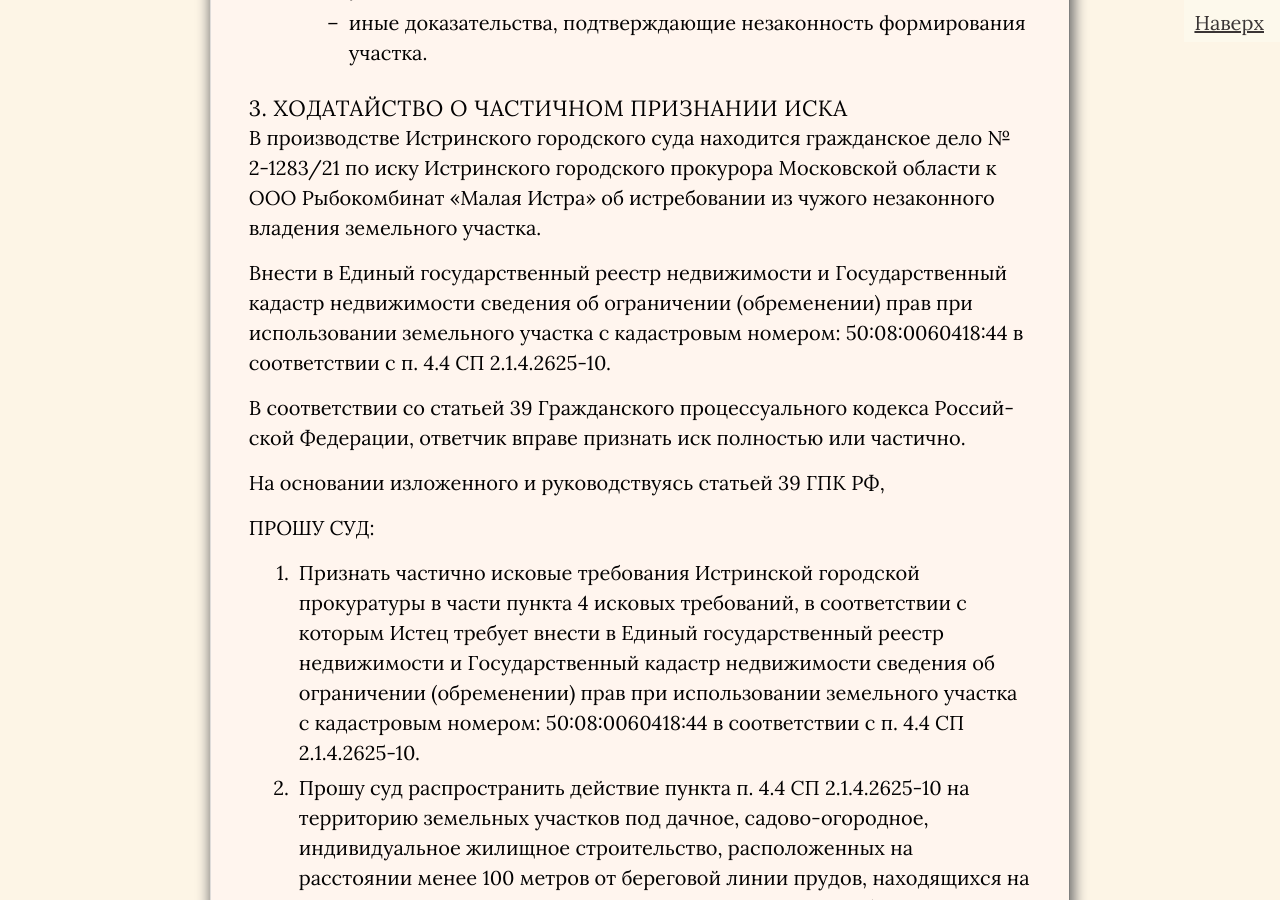
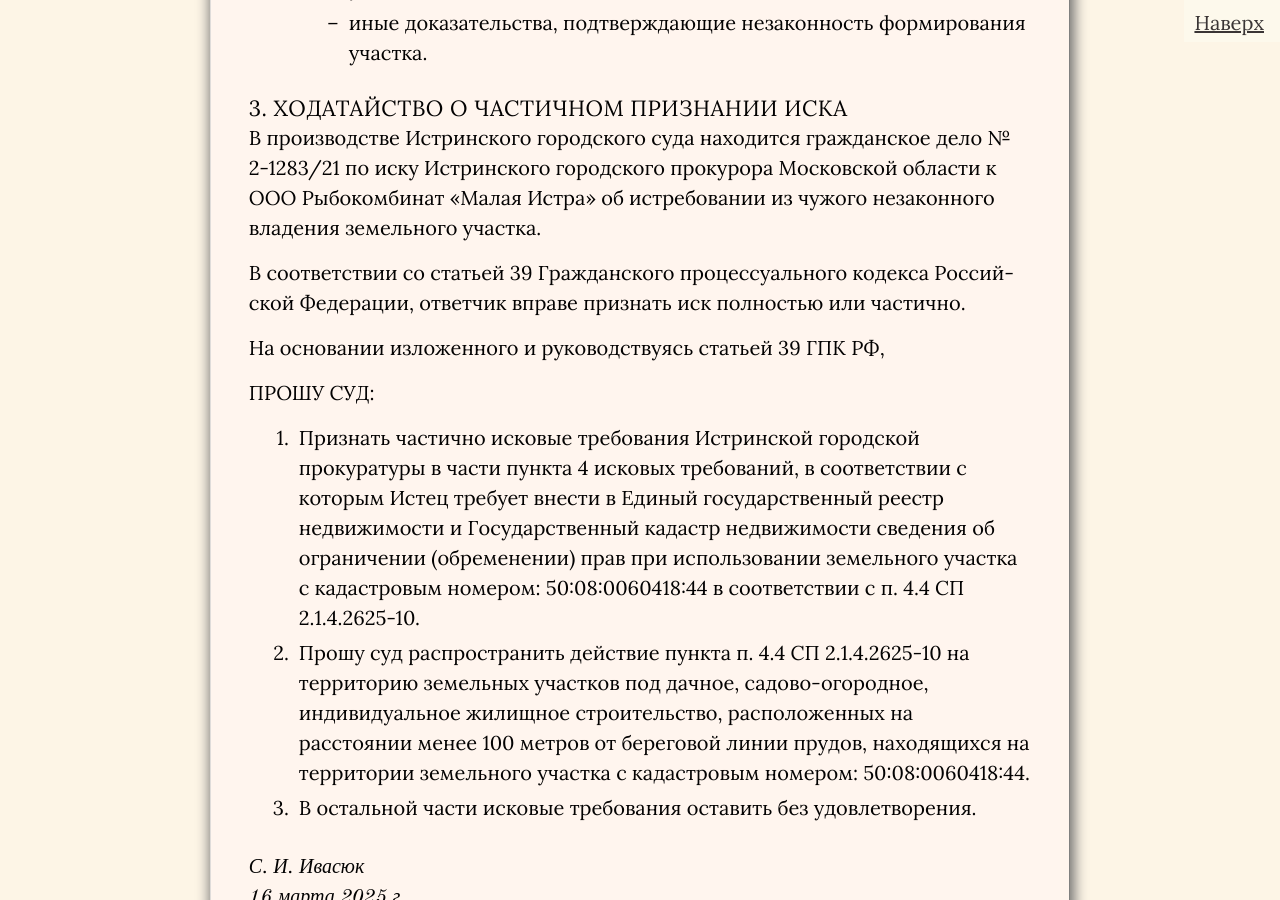
Before and after one commit to SergSi/land-use-art, a Jekyll site: the page built from _posts/2025-03-16-iskvod.md, in a window 1280 px wide and 900 px high, scrolled down 32482 px. Built offline with Jekyll 4.4.1, drawn with Linux system fonts in a browser that asks for light colours; some web fonts are replaced.

Commit message:
Update 2025-03-16-iskvod.md

```diff
--- a/_posts/2025-03-16-iskvod.md
+++ b/_posts/2025-03-16-iskvod.md
@@ -409,8 +409,6 @@
 
 В производстве Истринского городского суда находится гражданское дело № 2-1283/21 по иску Истринского городского прокурора Московской области к ООО Рыбокомбинат «Малая Истра»  об истребовании из чужого незаконного владения земельного участка.
 
-Внести в Единый государственный реестр недвижимости и Государственный кадастр недвижимости сведения об ограничении (обременении) прав при использовании земельного участка с кадастровым номером: 50:08:0060418:44 в соответствии с п. 4.4 СП 2.1.4.2625-10.
-
 В соответствии со статьей 39 Гражданского процессуального кодекса Российской Федерации, ответчик вправе признать иск полностью или частично.
 
 На основании изложенного и руководствуясь статьей 39 ГПК РФ,
```
